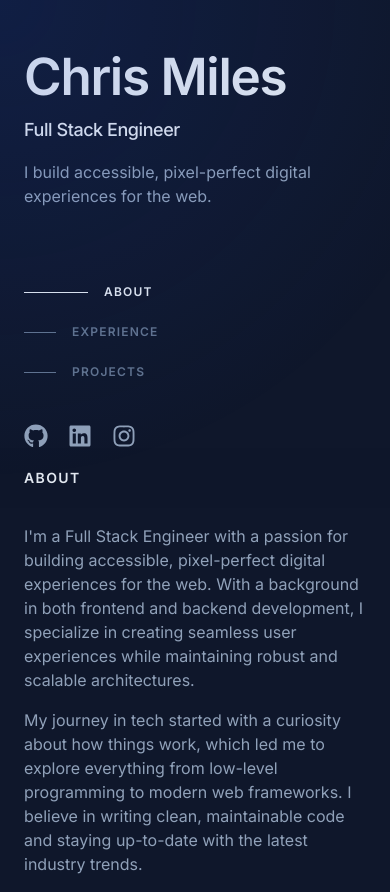
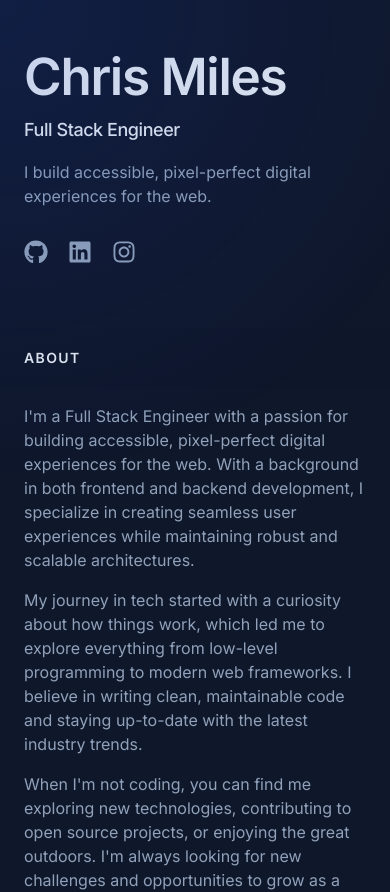
Before and after one commit to c-miles/my-portfolio, a React (Vite) app: page / in a window 390 px wide. Shown: the top 892 px of the page. Built offline with nearby package versions, Linux system fonts and the light colour scheme.

Commit message:
hide nav links on smaller screens

```diff
--- a/src/App.css
+++ b/src/App.css
@@ -1,4 +1,7 @@
 @import "tailwindcss";
+@tailwind base;
+@tailwind components;
+@tailwind utilities;
 
 #root {
   margin: 0 auto;
@@ -6,3 +9,14 @@
 }
 
 /* Remove all the Vite template styles and keep only the necessary styles */
+
+.nav-links {
+  display: none;
+  margin-top: 4rem;
+}
+
+@media (min-width: 1024px) {
+  .nav-links {
+    display: block;
+  }
+}
--- a/src/App.jsx
+++ b/src/App.jsx
@@ -17,7 +17,7 @@ function App() {
               <NameTitle />
               <NavLinks activeSection={activeSection} />
             </div>
-            <div className="mt-auto pt-8">
+            <div className="mt-auto pt-8 mb-16 md:mb-24 lg:mb-0">
               <SocialLinks />
             </div>
           </header>
@@ -213,7 +213,7 @@ const NameTitle = () => (
 );
 
 const NavLinks = ({ activeSection }) => (
-  <nav className="block lg:hidden mt-16" aria-label="In-page jump links">
+  <nav className="nav-links" aria-label="In-page jump links">
     <ul className="w-max">
       <li>
         <a
```
